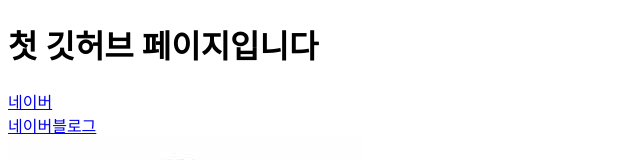
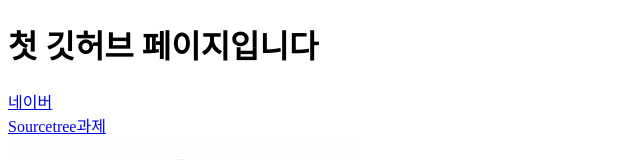
Before and after one commit to Moongeonmo-kopo/Hello, a plain HTML site: page index.html in a window 1280 px wide. Shown: the top 160 px of the page, 0-640 px from the left. Drawn offline with Linux system fonts and the light colour scheme.

Commit message:
Update index.html
링크이름을 Sourcetree과제로 바꾸었음

```diff
--- a/index.html
+++ b/index.html
@@ -9,7 +9,7 @@
 <body>
  <h1> 첫 깃허브 페이지입니다</h1>
  <a href="http://naver.com"> 네이버</a><br>
- <a href="https://blog.naver.com/gmoon0619/221896291258"> 네이버블로그</a><br>
+ <a href="https://blog.naver.com/gmoon0619/221896291258"> Sourcetree과제</a><br>
  <img src ="git.png.jpg" />
 </body>
 </html>
```
